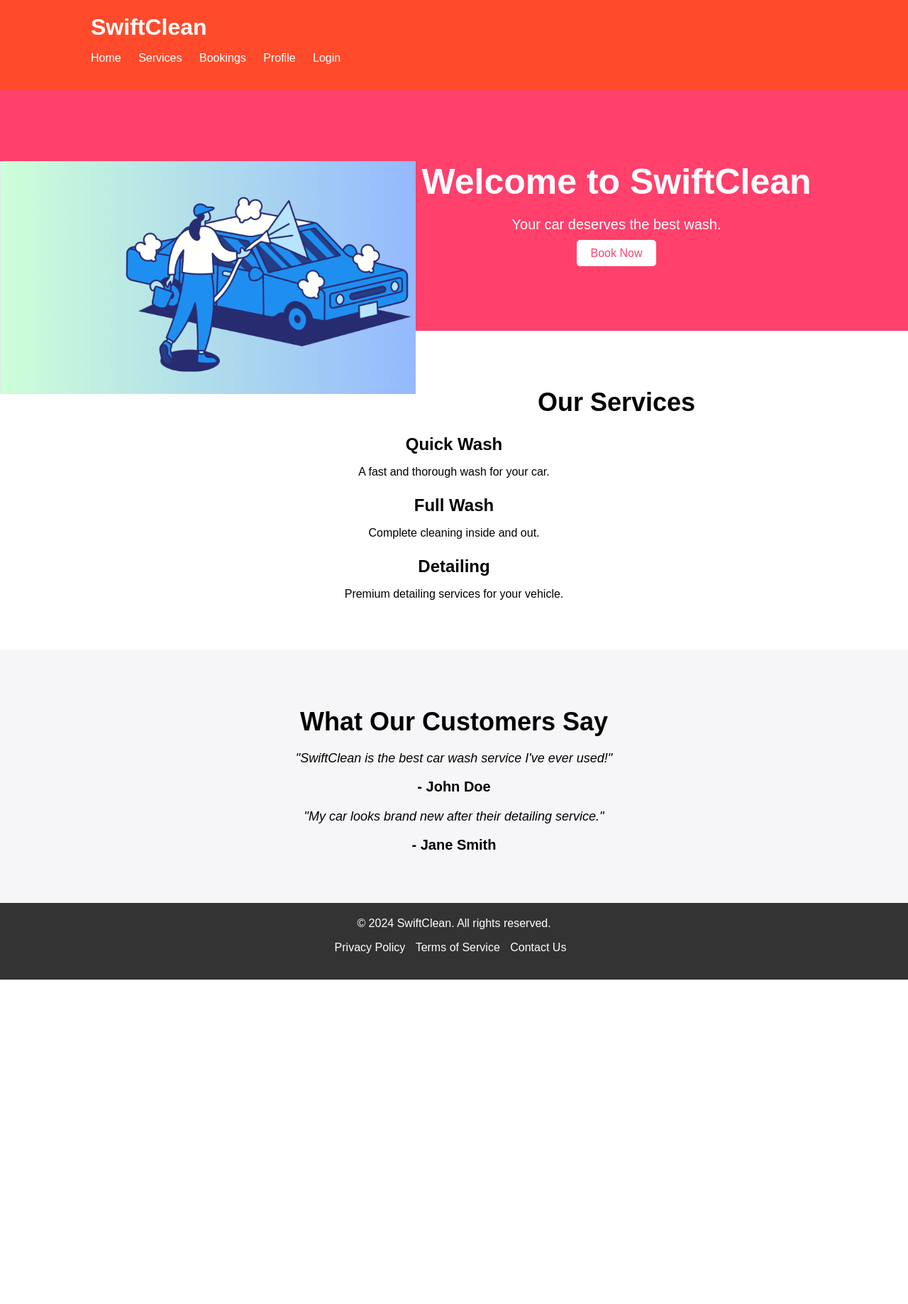
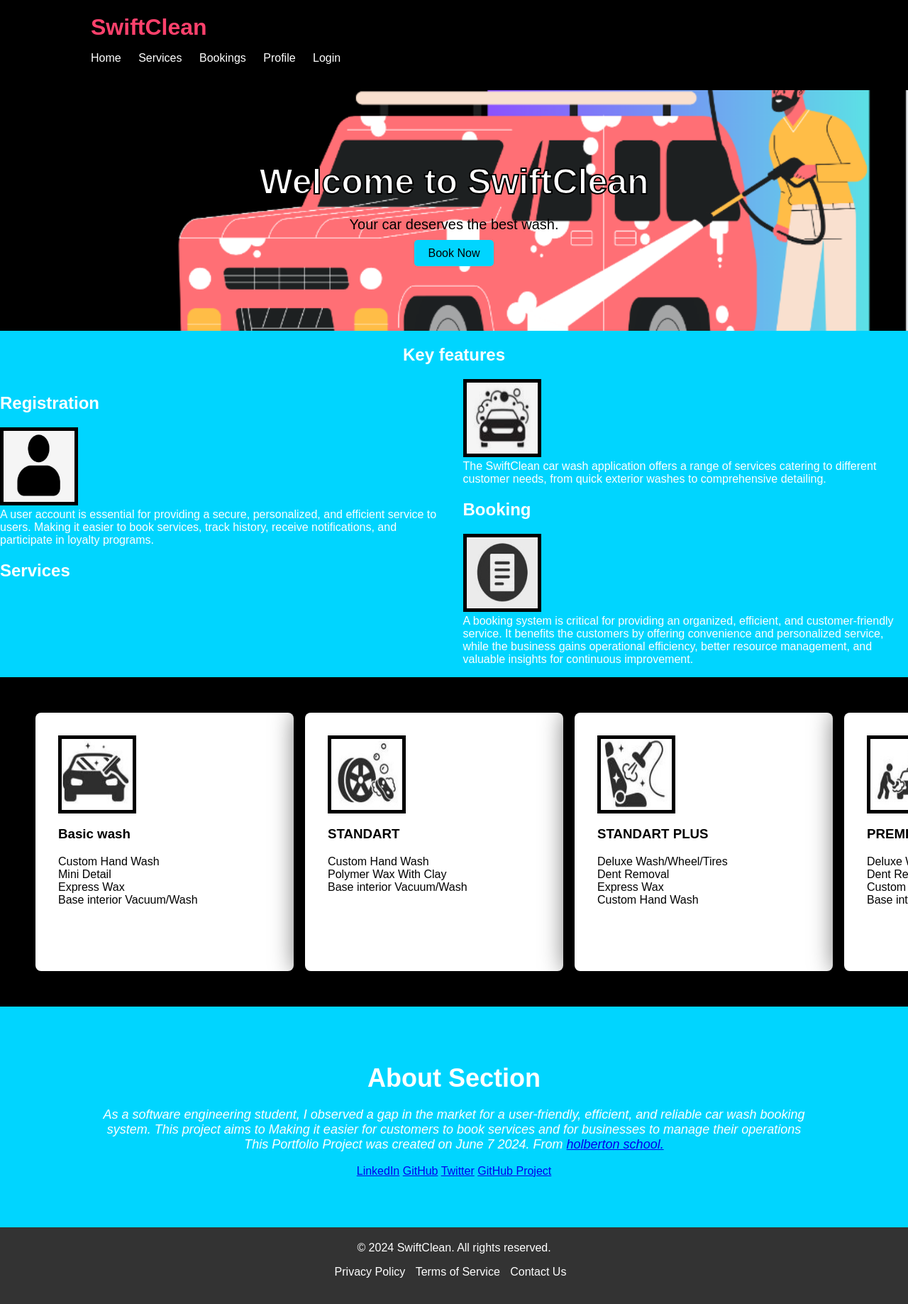
Before and after one commit to OrionDooms/MVP, a PHP site: page / in a window 1280 px wide. Shown: the whole page at 71% size. Before the commit the page ends 1380 px from the top, so only its background shows below. Run offline with PHP 8.4, Linux system fonts and the light colour scheme.

Commit message:
car wash

```diff
--- a/CSS/Homepage.css
+++ b/CSS/Homepage.css
@@ -11,8 +11,8 @@ body {
 }
 
 header {
-  background: #ff4b2b;
-  color: #fff;
+  background: black;
+  color: #ff416c;
   padding: 20px 0;
 }
 
@@ -31,29 +31,36 @@ nav ul li {
 }
 
 nav ul li a {
-  color: #fff;
+  color: white;
   text-decoration: none;
 }
 
 .hero {
   background: #ff416c;
-  color: #fff;
   text-align: center;
   padding: 100px 0;
 }
+.hero {
+  background-image: url(../Images/Screenshot2.png);
+  background-position: center;
+  background-size: cover;
+}
 
 .hero h1 {
+  color: white;
+  -webkit-text-stroke: 2px black;
   font-size: 50px;
   margin: 0;
 }
 
 .hero p {
   font-size: 20px;
+  color: black;
 }
 
 .hero .btn {
-  background: #fff;
-  color: #ff416c;
+  background: rgb(0, 213, 255);
+  color: black;
   padding: 10px 20px;
   text-decoration: none;
   border-radius: 5px;
--- /dev/null
+++ b/CSS/price_layout.css
@@ -0,0 +1,48 @@
+.text_container {
+  columns: 200px 2;
+  column-gap: 25px;
+  background-color:rgb(0, 213, 255);
+  color: white;
+}
+.text_container h1 {
+  column-span: all;
+  text-align: center;
+}
+
+.text2_container {
+  columns: 200px 2;
+  column-gap: 25px;
+  background-color:black;
+  color: white;
+}
+.text2_container h1 {
+  column-span: all;
+  text-align: center;
+}
+.services_container {
+  background-color:black;
+}
+.card-group {
+  max-width: 1260px;
+  display: flex;
+  column-gap: 16px;
+  padding: 50px;
+  overflow-x: scroll;
+}
+.card {
+  background: white;
+  flex: 0 0 300px;
+  display: flex;
+  flex-direction: column;
+  height: 300px;
+  background-image: linear-gradient(85deg);
+  padding: 32px;
+  box-shadow: -16px 0 32px rgba(0, 0, 0, 0.5);
+  border-radius: 8px;
+  transition: transform 250ms;
+}
+
+.testimonials {
+  background-color: rgb(0, 213, 255);
+  color: white;
+}
--- a/index.html
+++ b/index.html
@@ -5,6 +5,7 @@
     <meta name="viewport" content="width=device-width, initial-scale=1.0">
     <title>SwiftClean - Home</title>
     <link rel="stylesheet" href="CSS/Homepage.css">
+    <link rel="stylesheet" href="CSS/price_layout.css">
 </head>
 <body>
     <header>
@@ -25,7 +26,7 @@
     </header>
 
     <section class="hero">
-        <img src="Screenshot 2024-07-04 211316.png" align="left" align="top">
+        <!--img src="Images/Screenshot2.png"-->
         <div class="container">
             <h1>Welcome to SwiftClean</h1>
             <p>Your car deserves the best wash.</p>
@@ -33,36 +34,51 @@
         </div>
     </section>
 
-    <section class="services">
+    <section class="text_container">
+        <h1>Key features</h1>
+    </section>
 
-        <div class="container">
-            <h2>Our Services</h2>
-            <div class="service-item">
-                <h3>Quick Wash</h3>
-                <p>A fast and thorough wash for your car.</p>
-            </div>
-            <div class="service-item">
-                <h3>Full Wash</h3>
-                <p>Complete cleaning inside and out.</p>
-            </div>
-            <div class="service-item">
-                <h3>Detailing</h3>
-                <p>Premium detailing services for your vehicle.</p>
-            </div>
-        </div>
+    <section class="text_container">
+            <p><h2>Registration</h2><img src="Images/user.jpg" width="100" height="100" style="border: 5px solid black;"><br>A user account is essential for providing a secure, personalized, and efficient service to users. Making it easier to book services, track history, receive notifications, and participate in loyalty programs.</p>
+            <p><h2>Services</h2><img src="Images/car3.jpg" width="100" height="100" style="border: 5px solid black;"><br>The SwiftClean car wash application offers a range of services catering to different customer needs, from quick exterior washes to comprehensive detailing.</p>
+            <p><h2>Booking</h2><img src="Images/booking.jpg" width="100" height="100" style="border: 5px solid black;"><br>A booking system is critical for providing an organized, efficient, and customer-friendly service. It benefits the customers by offering convenience and personalized service, while the business gains operational efficiency, better resource management, and valuable insights for continuous improvement.</p>
+    </section>
+
+    <section class="services_container">
+        <div class="card-group">
+            <article class="card"><img src="Images/car1.jpg" width="100" height="100" style="border: 5px solid black;">
+                <h1>Basic wash</h1>
+            Custom Hand Wash<br>Mini Detail<br>Express Wax<br>Base interior Vacuum/Wash</article>
+
+            <article class="card"><img src="Images/Wheels.jpg" width="100" height="100" style="border: 5px solid black;">
+                <h1>STANDART</h1>
+                Custom Hand Wash<br>Polymer Wax With Clay<br>Base interior Vacuum/Wash</article>
+
+                <article class="card"><img src="Images/car_vacuum.jpg" width="100" height="100" style="border: 5px solid black;">
+                    <h1>STANDART PLUS</h1>
+                    Deluxe Wash/Wheel/Tires<br>Dent Removal<br>Express Wax<br>Custom Hand Wash</article>
+
+                    <article class="card">
+                        <img src="Images/hand wash.jpg" width="100" height="100" style="border: 5px solid black;"><h1>PREMIUM</h1>
+                        Deluxe Wash/Wheel/Tires<br>Dent Removal<br>Custom Hand Wash<br>Base interior Vacuum/Wash</article>
+                    </div>
     </section>
 
     <section class="testimonials">
         <div class="container">
-            <h2>What Our Customers Say</h2>
+            <h2>About Section</h2>
             <div class="testimonial-item">
-                <p>"SwiftClean is the best car wash service I've ever used!"</p>
-                <h3>- John Doe</h3>
+                <p>As a software engineering student, I observed a gap in the market for a user-friendly, efficient, and reliable car wash booking system. This project aims to Making it easier for customers to book services and for businesses to manage their operations<br>
+
+                 This Portfolio Project was created on June 7 2024.
+                 From <a href="https://www.holbertonschool.com/">holberton school.<a>
+                        <br></p>
+                <a href="//www.linkedin.com/in/orion-dooms-168b86278/">LinkedIn</a>
+                <a href="https://github.com/OrionDooms">GitHub</a>
+                <a href="//x.com/home?lang=en">Twitter</a>
+                <a href="//github.com/OrionDooms/MVP">GitHub Project</a>
             </div>
-            <div class="testimonial-item">
-                <p>"My car looks brand new after their detailing service."</p>
-                <h3>- Jane Smith</h3>
-            </div>
+
         </div>
     </section>
 
```
Also changed, not shown: Database.sql (added, +7 -0 lines), Registration.html (+23 -10 lines), connect.php (added, +54 -0 lines), homepage.html (added, +82 -0 lines), onlyconnection.session.sql (added, +7 -0 lines), Images/Screenshot1.png (renamed from Images/Screenshot 2024-07-04 211316.png), Images/Screenshot2.png (renamed from Images/Screenshot 2024-07-07 225611.png), Images/Wheels.jpg (added), Images/booking.jpg (added), Images/car1.jpg (added), Images/car3.jpg (added), Images/car_icon_and_heading.png (deleted), Images/car_icon_and_heading2.png (deleted), Images/car_vacuum.jpg (added), 3 more files.
